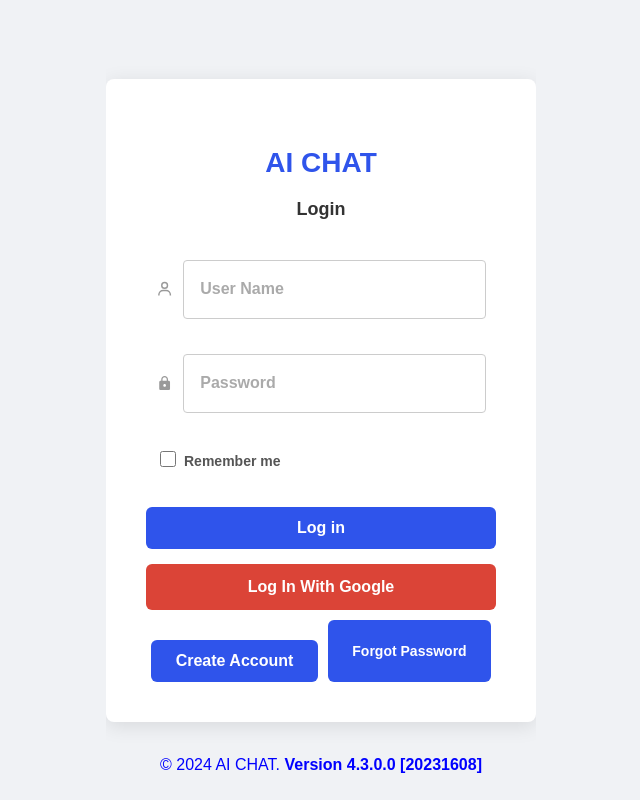
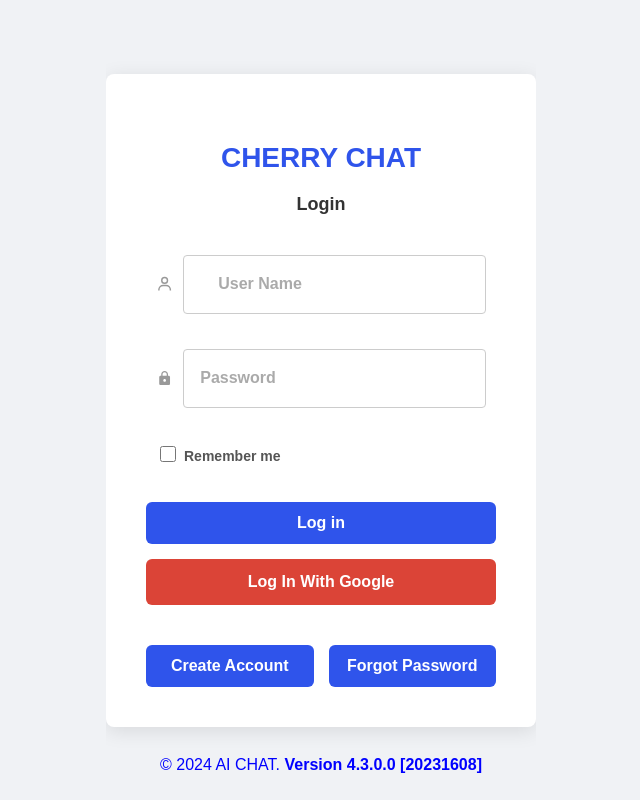
Before and after one commit to Carwyn1311/front-end-dacn, a React (Create React App) app: page /login in a window 1280 px wide. Shown: the whole page, without its empty margins (319-959 px from the left). Built offline with nearby package versions, Linux system fonts and the light colour scheme.

Commit message:
khong lam duoc gi het

```diff
--- a/src/features/Admin/User/AdminUser.tsx
+++ b/src/features/Admin/User/AdminUser.tsx
@@ -8,22 +8,18 @@ import { FaSearch } from 'react-icons/fa';
 import Dropdown from '../../../components/Dropdown/Dropdown';
 import CreateUserForm from '../../CreateUserForm/CreateUserForm';
 
-
 const userData = [
   { id: 1, name: 'User1', role: 'Admin', status: 'Hoạt động' },
 ];
 
 const AdminUser: React.FC = () => {
-  // eslint-disable-next-line @typescript-eslint/no-unused-vars
   const navigate = useNavigate();
   const [searchValue, setSearchValue] = useState<string>('');
   const [users, setUsers] = useState(userData);
   const [statusFilter, setStatusFilter] = useState<string>('Tất cả');
   const [roleFilter, setRoleFilter] = useState<string>('Tất cả');
-  // eslint-disable-next-line @typescript-eslint/no-unused-vars
   const [selectedUser, setSelectedUser] = useState<any>(null);
   const [isCreateUserModalOpen, setIsCreateUserModalOpen] = useState(false);
-
 
   const handleSearchChange = (value: string) => {
     setSearchValue(value);
@@ -52,6 +48,7 @@ const AdminUser: React.FC = () => {
   };
 
   const filterUsers = (searchValue: string, status: string, role: string) => {
+    // Chức năng lọc người dùng
   };
 
   const handleStatusChange = (status: string) => {
@@ -65,13 +62,13 @@ const AdminUser: React.FC = () => {
   };
 
   return (
-    <div className="content">
-      <div className="user-container">
+    <div className="content" style={{ display: 'flex', justifyContent: 'center', alignItems: 'center', minHeight: '10vh', padding: '40px' }}>
+      <div className="user-container" style={{ width: '1000%', maxWidth: '1200px', padding: '70px', backgroundColor: '#fff', borderRadius: '10px', boxShadow: '0 4px 8px rgba(0, 0, 0, 0.1)' }}>
         <Card title="Quản lý người dùng" className="admin-user-card">
           <Row gutter={16} className="admin-buttons">
             <Col className="admin-search-col">
               <SearchInput
-                label="Search by client or project name"
+                label=""
                 value={searchValue}
                 onChange={e => handleSearchChange(e.target.value)}
                 prefixIcon={<FaSearch />}
@@ -89,8 +86,8 @@ const AdminUser: React.FC = () => {
             </Col>
           </Row>
 
-          <Row gutter={16} className="admin-filter-row">
-            <Col span={8}>
+          <Row gutter={16} className="admin-filter-row" style={{ marginTop: '20px', marginBottom: '20px' }}>
+            <Col span={8} className="admin-filter-col" style={{ marginRight: '20px' }}>
               <Dropdown
                 label="Lọc theo trạng thái"
                 options={['Tất cả', 'Hoạt động', 'Đóng băng']}
@@ -98,7 +95,7 @@ const AdminUser: React.FC = () => {
                 onChange={handleStatusChange}
               />
             </Col>
-            <Col span={8}>
+            <Col span={8} className="admin-filter-col">
               <Dropdown
                 label="Lọc theo vai trò"
                 options={['Tất cả', 'Admin', 'User']}
--- a/src/features/Login/Content/Login.tsx
+++ b/src/features/Login/Content/Login.tsx
@@ -144,21 +144,25 @@ const Login: React.FC<LoginProps> = ({ onLogin }): JSX.Element => {
       <div>
         <div className="form-group">
           <div className="login-container">
-            <h3 className="text-top-label">AI CHAT</h3>
+            <h3 className="text-top-label">CHERRY CHAT</h3>
             <h2 className="login-title">Login</h2>
             <form className="login-form" onSubmit={handleSubmit}>
               <div className="input-group">
                 <BiUser className="user-icon" />
                 <TextField
+                  className='InputUserName'
+                  label="User Name"
+                  name="userName"
                   value={userName}
                   onChange={handleUserNameChange}
-                  label="User Name"
-                  fullWidth={true}
+                  fullWidth={true} // Chiều rộng đầy đủ
+                  placeholder=""
+                  prefixIcon={<i className="user-icon" />} // Icon tùy chọn
                 />
               </div>
               <div className="input-group">
                 <IoMdLock className="user-icon" />
-                <PasswordField
+                <PasswordField className='InputUserName'
                   value={password}
                   onChange={handlePasswordChange}
                   label="Password"
--- a/src/features/Maincontent/Content/MainContent.tsx
+++ b/src/features/Maincontent/Content/MainContent.tsx
@@ -176,7 +176,7 @@ const MainContent: React.FC<MainContentProps> = ({ conversationId, messages: pro
     <div className="outer-frame">
       <Layout className="layout-container" style={{ padding: '20px', backgroundColor: '#f5f5f5' }}>
         <Content style={{ width: '800px', margin: '0 auto', backgroundColor: '#fff', padding: '20px', borderRadius: '10px', boxShadow: '0 4px 8px rgba(0, 0, 0, 0.1)' }}>
-          <h2 style={{ textAlign: 'center', color: '#007bff', marginBottom: '20px' }}>AI Chat</h2>
+          <h2 style={{ textAlign: 'center', color: '#007bff', marginBottom: '20px' }}>CHERRY CHAT</h2>
 
           <List
             bordered
```
Also changed, not shown: src/features/Login/.css/Login.css.
